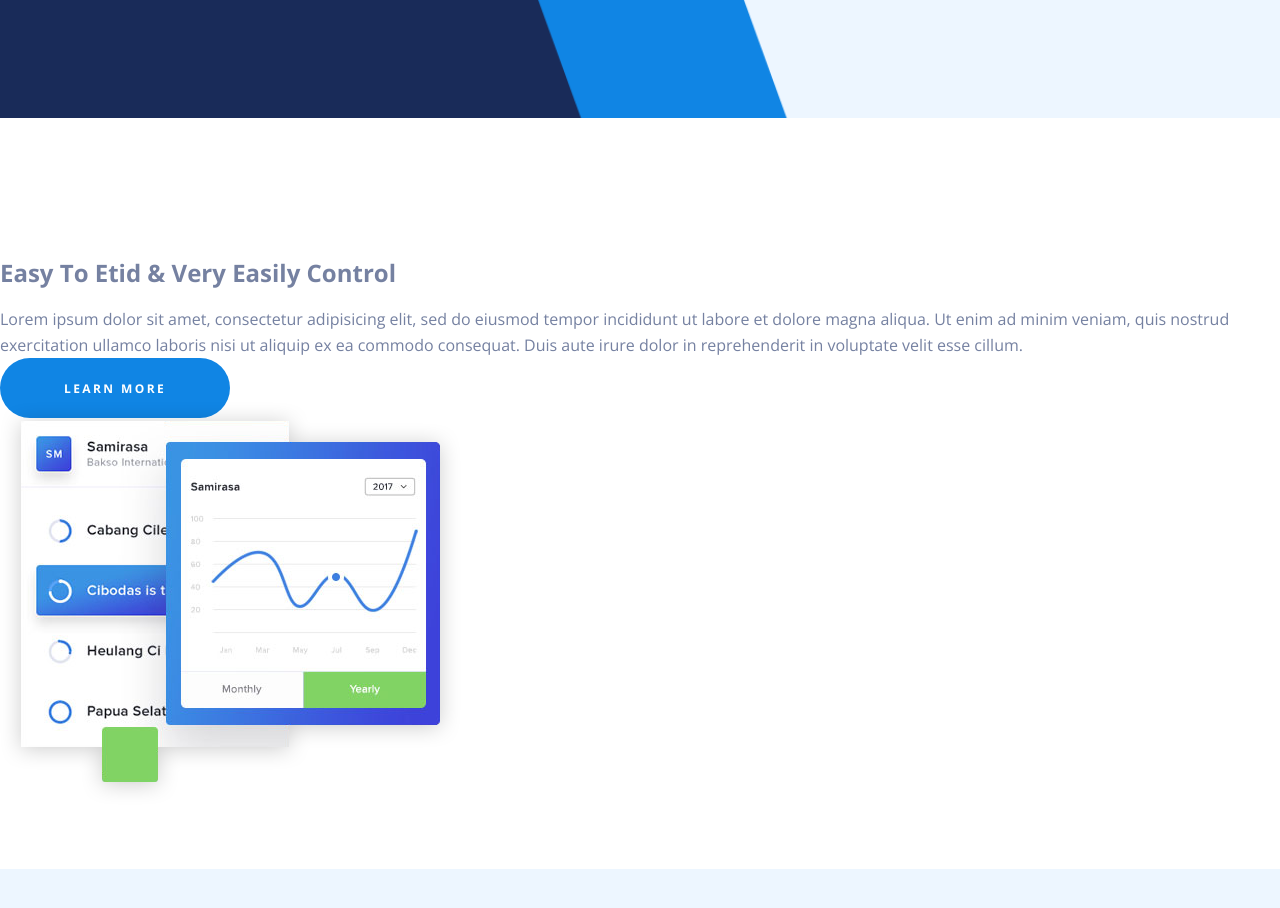
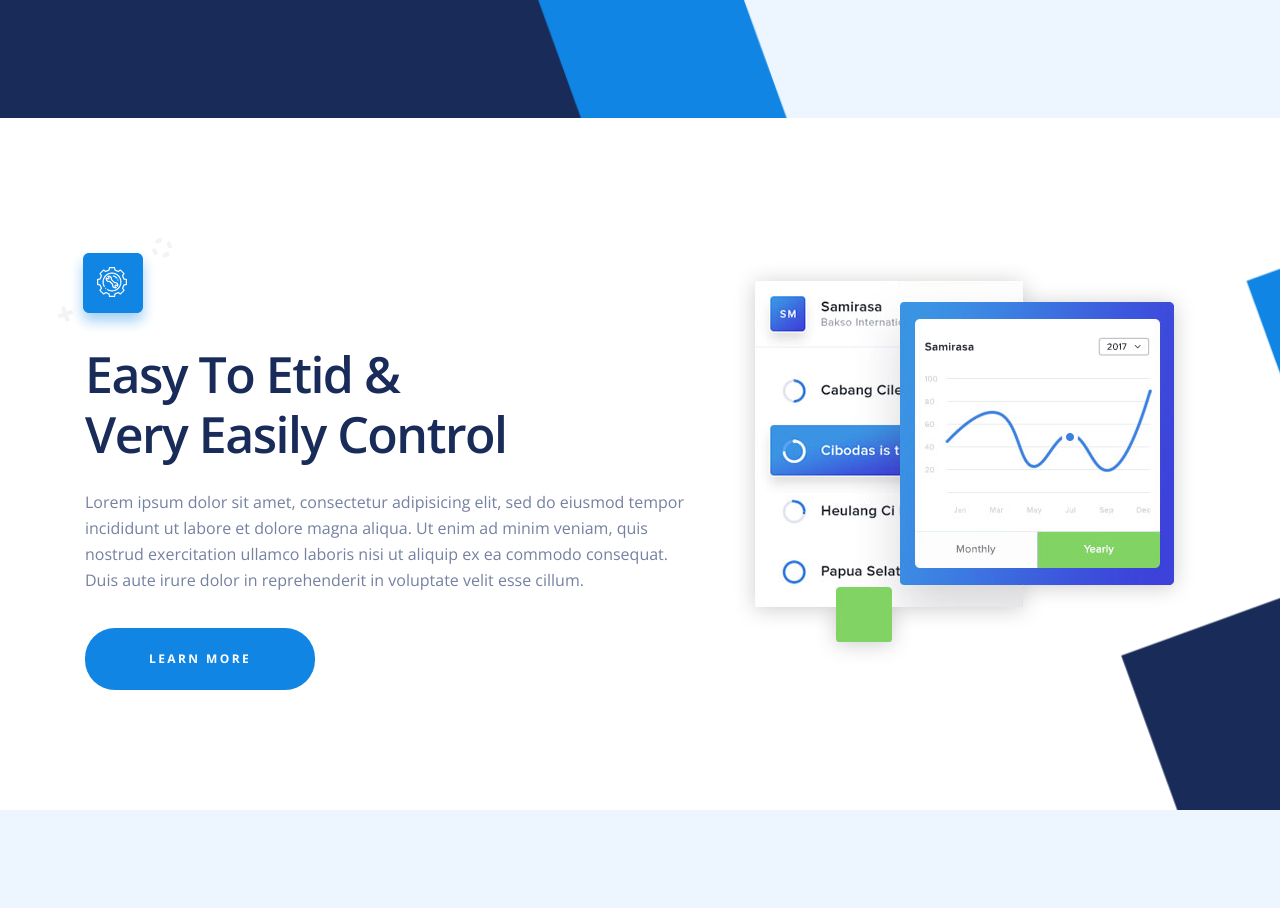
Before and after one commit to rayxxsuzuya/Limpon, a plain HTML site: page index.html in a window 1280 px wide. Shown: the part 6058-6966 px from the top of the page. Drawn offline with nearby package versions, Linux system fonts and the light colour scheme.

Commit message:
stylized page-modify

```diff
--- a/css/style.css
+++ b/css/style.css
@@ -662,7 +662,10 @@ ul {
     letter-spacing: 2.4px;
     border-radius: 30px;
     background-color: #1085e4;
-    padding: 21.5px 64px;
+    padding: 18px 64px;
+    display: inline-block;
+    margin-top: 35px;
+
 }
 
 .btn-gsn {
@@ -881,3 +884,46 @@ ul {
 .page-analytics .wrap>div>p {
     margin-bottom: 38px;
 }
+
+.page-modify {
+    background-image: url(../img/block-8-bg.png);
+    background-repeat: no-repeat;
+    background-size: cover;
+    padding-top: 120px;
+    padding-bottom: 120px;
+}
+
+.page-modify .wrap {
+    display: flex;
+    justify-content: space-between;
+    align-items: center;
+}
+
+.page-modify .wrap div {
+    flex-basis: 54%;
+}
+
+.page-modify .wrap div img {
+    display: block;
+    margin-left: -28px;
+}
+
+.page-modify .wrap div h2 {
+    max-width: 422px;
+    color: #192b59;
+    font-size: 50px;
+    font-weight: 600;
+    line-height: 60px;
+    letter-spacing: -1.5px;
+    margin-top: 9px;
+    margin-bottom: 0;
+}
+
+.page-modify .wrap div p {
+    color: #7581a1;
+    font-size: 16px;
+    font-weight: 400;
+    line-height: 26px;
+    margin-top: 25px;
+    margin-bottom: 0;
+}
--- a/index.html
+++ b/index.html
@@ -290,10 +290,11 @@
 			</div>
 		</div>
 	</div>
-	<div class="page-app">
-			<div>
+	<div class="page-modify">
+			<div class="wrap">
 				<div>
-					<h2>Easy To Etid & Very Easily Control</h2>
+					<img src="img/repair-icon.png" alt="">
+					<h2>Easy To Etid & Very Easily&nbsp;Control</h2>
 					<p>Lorem ipsum dolor sit amet, consectetur adipisicing elit, sed do eiusmod tempor incididunt ut labore et dolore magna
 					aliqua. Ut enim ad minim veniam, quis nostrud exercitation ullamco laboris nisi ut aliquip ex ea commodo consequat. Duis
 					aute irure dolor in reprehenderit in voluptate velit esse cillum.</p>
```
